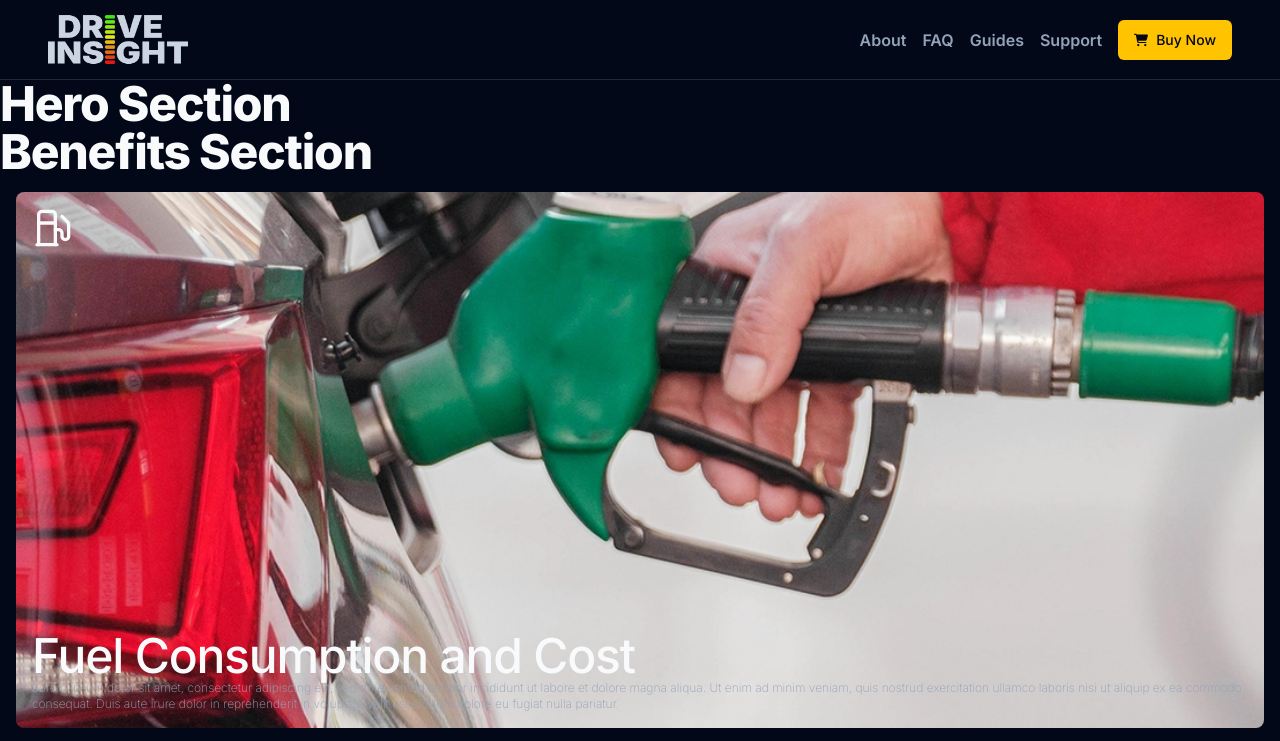
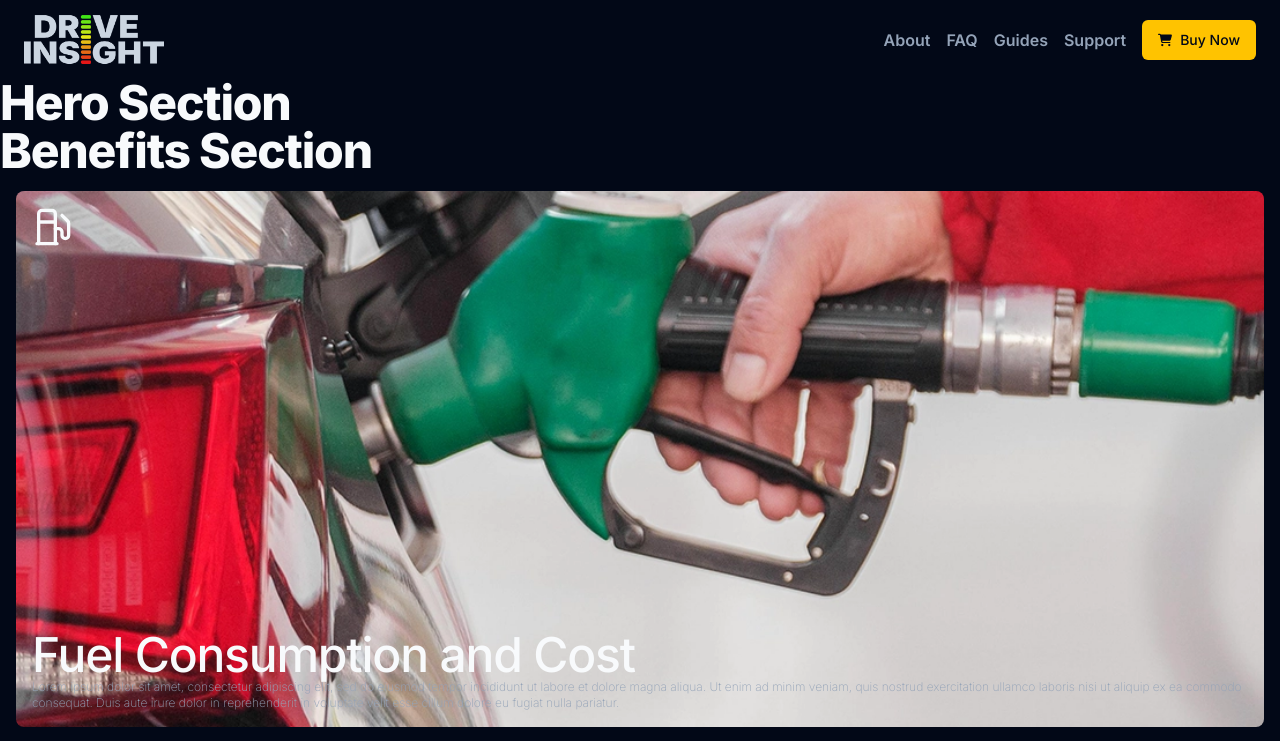
Before and after one commit to seoyeong643/drive-insight-website, a Next.js app: page / in a window 1280 px wide. Shown: the top 741 px of the page. Built offline with nearby package versions, Linux system fonts and the light colour scheme.

Commit message:
updated the navbar

```diff
--- a/components/Navbar.tsx
+++ b/components/Navbar.tsx
@@ -4,21 +4,20 @@ import Image from "next/image";
 import Link from "next/link";
 import { useState } from "react";
 import { FaBars, FaCartShopping, FaXmark } from "react-icons/fa6";
+import logo from "../public/DIS_Logo_Dark.png";
 import { Button } from "./ui/button";
+import { Card, CardContent } from "./ui/card";
 
 export const Navbar = () => {
     const [isOpen, setIsOpen] = useState(false);
 
     return (
-        <nav className="flex flex-col justify-between border-b px-6 py-2 md:flex-row md:px-12">
+        <nav className="mx-auto flex flex-col justify-between px-6 py-2 md:container md:flex-row">
             <div className="flex flex-row items-center justify-between">
                 {/* LOGO */}
-                <Image
-                    src="/DIS_Logo_Dark.png"
-                    alt="Drive Insight Logo"
-                    width={140}
-                    height={63}
-                />
+                <Link href={"/"}>
+                    <Image src={logo} alt="Drive Insight Logo" width={140} />
+                </Link>
 
                 {/* HAMBURGER MENU */}
                 <Button
@@ -32,9 +31,11 @@ export const Navbar = () => {
 
             {/* MOBILE LINKS */}
             {isOpen && (
-                <div className="py-3 md:hidden">
-                    <NavLinks />
-                </div>
+                <Card className="mt-3 md:hidden">
+                    <CardContent className="pt-4">
+                        <NavLinks />
+                    </CardContent>
+                </Card>
             )}
 
             {/* DESKTOP LINKS */}
@@ -52,12 +53,12 @@ const NavLinks = () => {
             <Link href="/faq">FAQ</Link>
             <Link href="/guides">Guides</Link>
             <Link href="/support">Support</Link>
-            <Button className="w-fit" asChild>
-                <Link href="/store">
+            <Link href="/store">
+                <Button className="w-fit">
                     <FaCartShopping className="mr-2" />
                     Buy Now
-                </Link>
-            </Button>
+                </Button>
+            </Link>
         </div>
     );
 };
```
